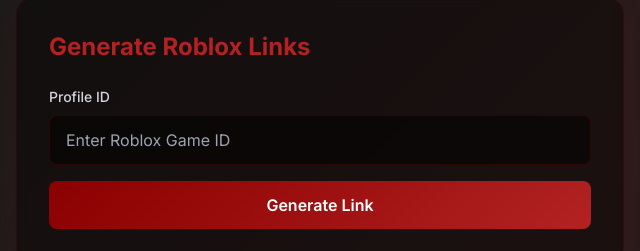
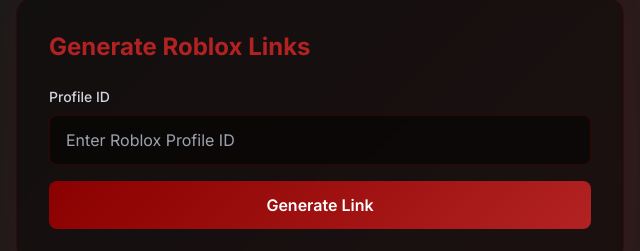
Before and after one commit to GITTERRUDIK/Tr1gger, a plain HTML site: page index.html in a window 1280 px wide. Shown: the part 248-499 px from the top of the page, 0-640 px from the left. Drawn offline with nearby package versions, Linux system fonts and the light colour scheme.

Commit message:
Update index.html

```diff
--- a/index.html
+++ b/index.html
@@ -129,7 +129,7 @@
                         <div class="space-y-4">
                             <div>
                                 <label class="block text-sm font-medium text-gray-300 mb-2">Profile ID</label>
-                                <input type="text" placeholder="Enter Roblox Game ID"
+                                <input type="text" placeholder="Enter Roblox Profile ID"
                                        class="w-full px-4 py-3 bg-black/50 border border-bloody/30 rounded-lg focus:outline-none input-glow transition-all duration-300">
                             </div/>
                             <button class="btn-primary w-full py-3 rounded-lg font-semibold text-white">
```
